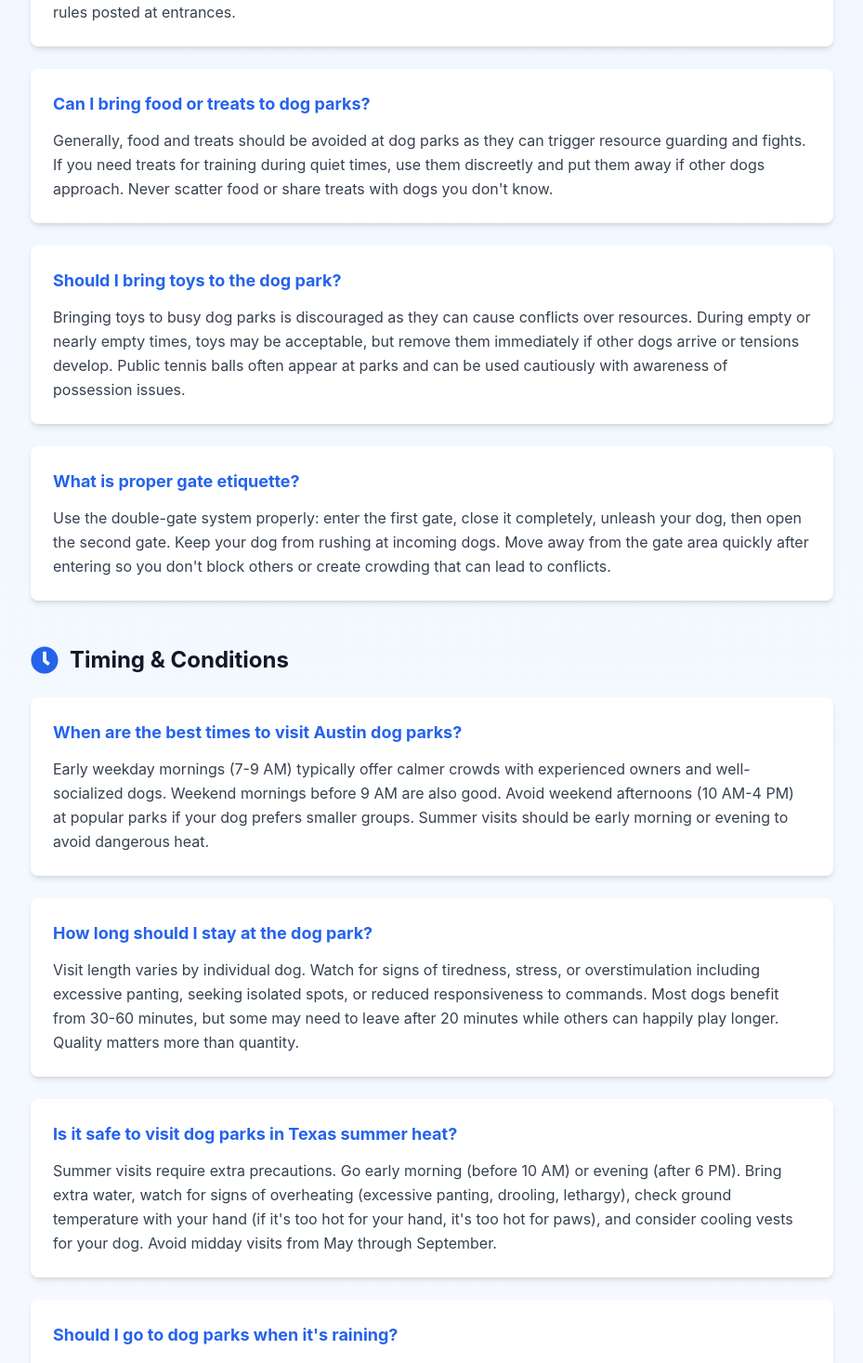
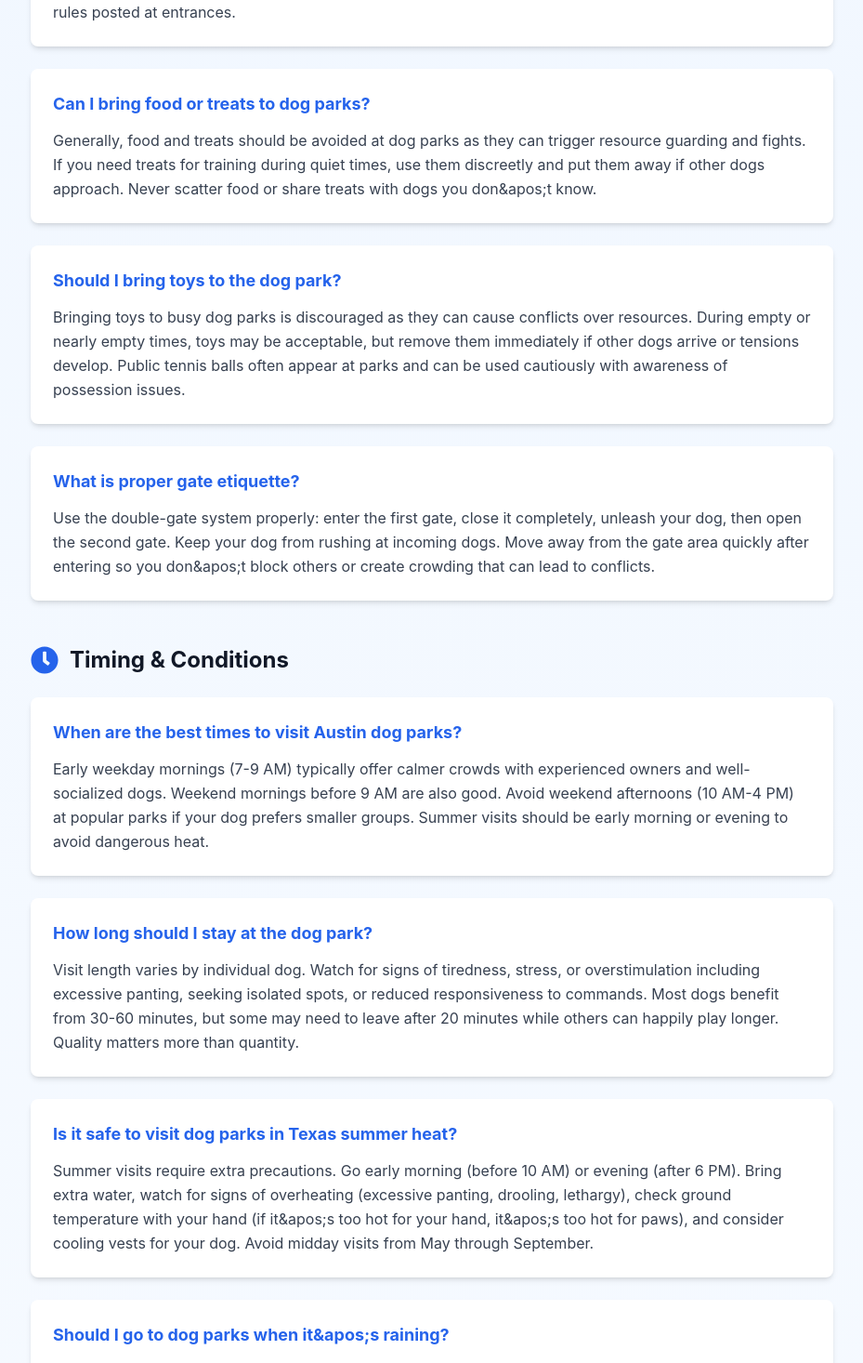
Before and after one commit to ArinDig/atxdogparks.com, a Next.js app: page /faq in a window 1280 px wide. Shown: the part 1280-2746 px from the top of the page at 93% size, without its empty margins (175-1104 px from the left). Built offline with nearby package versions, Linux system fonts and the light colour scheme.

Commit message:
Fix ESLint errors: escape apostrophes in FAQ page

```diff
--- a/app/faq/page.tsx
+++ b/app/faq/page.tsx
@@ -55,7 +55,7 @@ const faqs: FAQItem[] = [
     category: "Park Rules & Etiquette",
     icon: FaShieldAlt,
     question: "Can I bring food or treats to dog parks?",
-    answer: "Generally, food and treats should be avoided at dog parks as they can trigger resource guarding and fights. If you need treats for training during quiet times, use them discreetly and put them away if other dogs approach. Never scatter food or share treats with dogs you don't know."
+    answer: "Generally, food and treats should be avoided at dog parks as they can trigger resource guarding and fights. If you need treats for training during quiet times, use them discreetly and put them away if other dogs approach. Never scatter food or share treats with dogs you don&apos;t know."
   },
   {
     category: "Park Rules & Etiquette",
@@ -67,7 +67,7 @@ const faqs: FAQItem[] = [
     category: "Park Rules & Etiquette",
     icon: FaShieldAlt,
     question: "What is proper gate etiquette?",
-    answer: "Use the double-gate system properly: enter the first gate, close it completely, unleash your dog, then open the second gate. Keep your dog from rushing at incoming dogs. Move away from the gate area quickly after entering so you don't block others or create crowding that can lead to conflicts."
+    answer: "Use the double-gate system properly: enter the first gate, close it completely, unleash your dog, then open the second gate. Keep your dog from rushing at incoming dogs. Move away from the gate area quickly after entering so you don&apos;t block others or create crowding that can lead to conflicts."
   },
 
   // Timing & Conditions
@@ -87,13 +87,13 @@ const faqs: FAQItem[] = [
     category: "Timing & Conditions",
     icon: FaThermometerHalf,
     question: "Is it safe to visit dog parks in Texas summer heat?",
-    answer: "Summer visits require extra precautions. Go early morning (before 10 AM) or evening (after 6 PM). Bring extra water, watch for signs of overheating (excessive panting, drooling, lethargy), check ground temperature with your hand (if it's too hot for your hand, it's too hot for paws), and consider cooling vests for your dog. Avoid midday visits from May through September."
+    answer: "Summer visits require extra precautions. Go early morning (before 10 AM) or evening (after 6 PM). Bring extra water, watch for signs of overheating (excessive panting, drooling, lethargy), check ground temperature with your hand (if it&apos;s too hot for your hand, it&apos;s too hot for paws), and consider cooling vests for your dog. Avoid midday visits from May through September."
   },
   {
     category: "Timing & Conditions",
     icon: FaThermometerHalf,
-    question: "Should I go to dog parks when it's raining?",
-    answer: "Light rain doesn't necessarily prevent park visits if your dog enjoys water, but avoid parks after heavy rains until standing water drains and ground dries. Muddy conditions can make play difficult and messy. After storms, check for debris and damage before allowing off-leash play. Some parks may close temporarily after severe weather."
+    question: "Should I go to dog parks when it&apos;s raining?",
+    answer: "Light rain doesn&apos;t necessarily prevent park visits if your dog enjoys water, but avoid parks after heavy rains until standing water drains and ground dries. Muddy conditions can make play difficult and messy. After storms, check for debris and damage before allowing off-leash play. Some parks may close temporarily after severe weather."
   },
 
   // Specific Parks
@@ -159,7 +159,7 @@ const faqs: FAQItem[] = [
     category: "What to Bring",
     icon: FaPaw,
     question: "Do Austin dog parks provide water and waste bags?",
-    answer: "Many parks have water fountains and waste bag dispensers, but these are frequently empty or non-functional. Always bring your own supplies rather than depending on park amenities. Bringing your own ensures you're prepared regardless of what the park provides that day."
+    answer: "Many parks have water fountains and waste bag dispensers, but these are frequently empty or non-functional. Always bring your own supplies rather than depending on park amenities. Bringing your own ensures you&apos;re prepared regardless of what the park provides that day."
   },
 
   // Fees & Access
@@ -192,8 +192,8 @@ const faqs: FAQItem[] = [
   {
     category: "Behavioral Issues",
     icon: FaDog,
-    question: "What if my dog won't come when called at the park?",
-    answer: "If your dog doesn't have reliable recall, they're not ready for off-leash areas. Practice recall extensively in controlled environments before attempting dog parks. Use high-value treats, never repeat commands they ignore, and make coming to you the best choice. If recall fails consistently at parks, return to on-leash training areas until the skill strengthens."
+    question: "What if my dog won&apos;t come when called at the park?",
+    answer: "If your dog doesn&apos;t have reliable recall, they&apos;re not ready for off-leash areas. Practice recall extensively in controlled environments before attempting dog parks. Use high-value treats, never repeat commands they ignore, and make coming to you the best choice. If recall fails consistently at parks, return to on-leash training areas until the skill strengthens."
   },
   {
     category: "Behavioral Issues",
@@ -260,7 +260,7 @@ export default function FAQPage() {
             Still Have Questions?
           </h2>
           <p className="text-lg text-gray-700 mb-6">
-            Can't find what you're looking for? Check out our comprehensive blog guides or get in touch.
+            Can&apos;t find what you&apos;re looking for? Check out our comprehensive blog guides or get in touch.
           </p>
           <div className="flex flex-col sm:flex-row gap-4 justify-center">
             <Link
```
